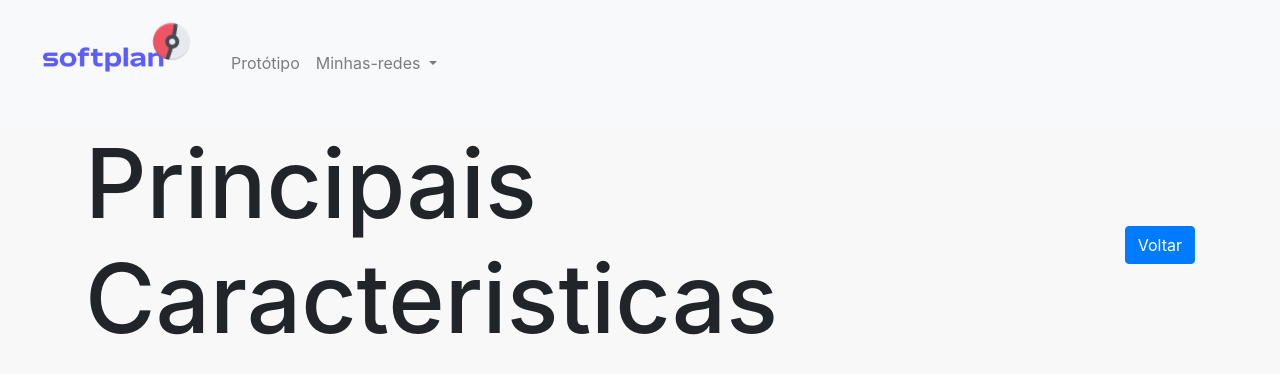
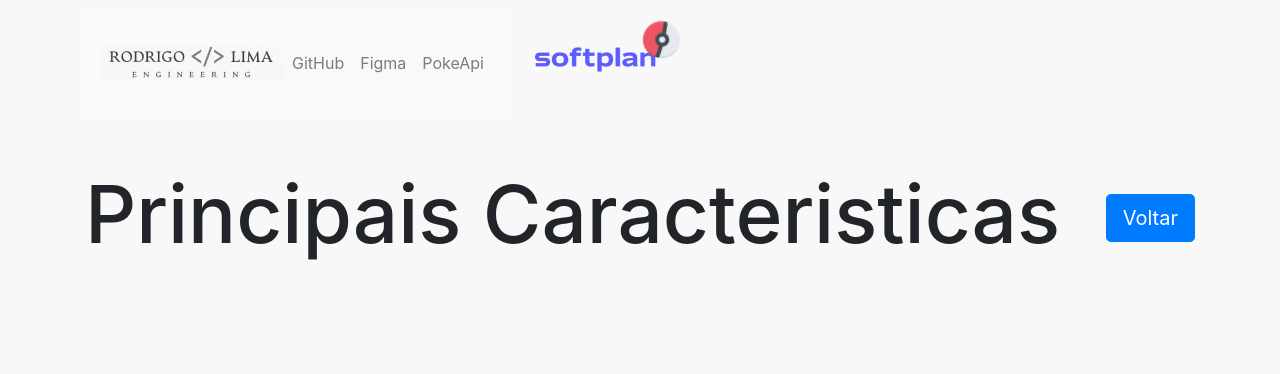
Before and after one commit to zrodrigolimaz/pokedex-angular, an Angular app: page /details/1 in a window 1280 px wide. Shown: the top 374 px of the page. Built offline with nearby package versions, Linux system fonts and the light colour scheme; no server answers.

Commit message:
styles adjust

```diff
--- a/src/app/pages/details/details.component.css
+++ b/src/app/pages/details/details.component.css
@@ -42,6 +42,18 @@
 
 @media (min-width: 992px) {
 .responsive-h1 {
-    font-size: 6rem;
+    font-size: 5rem;
 }
 }
+
+.scaleUp-animation {
+    opacity: 0;
+    transform: scale(0.89);
+    animation: scaleUp 1s forwards;
+  }
+
+  @keyframes scaleUp {
+    to {
+      opacity: 1;
+    }
+  }
--- a/src/app/pages/details/details.component.html
+++ b/src/app/pages/details/details.component.html
@@ -3,18 +3,18 @@
 <main class="container">
 
     <div class="d-flex justify-content-between align-items-center mb-3">
-        <h1 class="responsive-h1">Principais Caracteristicas</h1>
-        <button type="button" class="btn btn-primary" data-toggle="button" [routerLink]="['/']" aria-pressed="false">
+        <h2 class="responsive-h1">Principais Caracteristicas</h2>
+        <button type="button" class="btn btn-primary btn-lg" data-toggle="button" [routerLink]="['/']" aria-pressed="false">
             Voltar
         </button>
     </div>
     <div class="d-flex mt-4 mb-2" *ngIf="pokemon && pokemon.length > 0">
         <figure class="figure">
-            <img [src]="pokemon[0].sprites.other.dream_world.front_default" class="figure-img img-fluid rounded"
+            <img [src]="pokemon[0].sprites.other.dream_world.front_default" class="figure-img img-fluid rounded scaleUp-animation"
                 [alt]="pokemon[0].name">
         </figure>
         <div class="d-flex flex-column ml-3">
-            <h2 class="h1 ml-4 mt-4 responsive-h2">{{ pokemon[0].name }}</h2>
+            <h2 class="h2 ml-4 mt-4 responsive-h2">{{ pokemon[0].name }}</h2>
                 <p class="figure-caption ml-4 responsive-p">{{pokemon[0].types[0].type.name}}</p>
                 <p class="h4 ml-4 mt-2 responsive-p">Este Pokémon possui habilidades impressionantes <br> e uma base de experiência de
                 <span class="text-primary">{{pokemon[0].base_experience}}</span> pontos.
--- a/src/app/pages/home/home.component.html
+++ b/src/app/pages/home/home.component.html
@@ -1,4 +1,4 @@
+<headerbar />
 <main>
-    <headerbar />
     <list />
 </main>
--- a/src/app/reusable/headerbar/headerbar.component.css
+++ b/src/app/reusable/headerbar/headerbar.component.css
@@ -1,12 +1,15 @@
-#pokeball {
-    margin-left: 145px;
-    margin-top: 15px;
-    margin-right: 34px;
+.container-logo-softplan {
+    position: relative;
+  }
+
+  #pokeball {
+    margin-top: 5px;
+    margin-left: 127px;
     position: absolute;
-    width: 37px;
-    height: 37px;
     animation: pokeball-animation 3s infinite;
-}
+  }
+
+
 
 @keyframes pokeball-animation {
     0%   { top: 0; left: 0; transform: rotate(0deg); }
@@ -15,7 +18,7 @@
 }
 
 .navbar-header {
-    margin-right: 32px;
-    display: flex;
-    justify-content: space-between;
+  margin-right: 32px;
+  display: flex;
+  justify-content: space-between;
 }
--- a/src/app/reusable/headerbar/headerbar.component.html
+++ b/src/app/reusable/headerbar/headerbar.component.html
@@ -1,27 +1,31 @@
 <header>
+    <div class="mt-2 d-flex container mb-5">
         <nav class="navbar navbar-expand-lg navbar-light bg-light">
-        <div class="navbar-header">
-            <img id="pokeball" src="../../../assets/pokebola.png" alt="pokeball">
-            <img class="logo" src="../../../assets/logo/logo-softplan.png" alt="logo softplan">
-        </div>
-            <button class="navbar-toggler" type="button" data-toggle="collapse" data-target="#navbarNavDropdown" aria-controls="navbarNavDropdown" aria-expanded="false" aria-label="Toggle navigation">
+            <img src="../../../assets/logo/logo-rodrigo.png" alt="logo rodrigo lima">
+            <button class="navbar-toggler" type="button" data-toggle="collapse" data-target="#navbarNav"
+                aria-controls="navbarNav" aria-expanded="false" aria-label="Toggle navigation">
                 <span class="navbar-toggler-icon"></span>
             </button>
-            <div class="collapse navbar-collapse" id="navbarNavDropdown">
+            <div class="collapse navbar-collapse" id="navbarNav">
                 <ul class="navbar-nav">
                     <li class="nav-item">
-                        <a class="nav-link" href="https://www.figma.com/file/bYeksFe0irUZJe9qZPD88P/pokedex?type=design&node-id=0-1&mode=design&t=HKzoPyivWo8qer1L-0">Protótipo</a>
+                        <a class="nav-link" href="https://github.com/zrodrigolimaz/pokedex-angular"
+                            target="_blank">GitHub</a>
                     </li>
-                    <li class="nav-item dropdown">
-                        <a class="nav-link dropdown-toggle" href="#" role="button" data-toggle="dropdown" aria-expanded="false">
-                            Minhas-redes
-                        </a>
-                        <div class="dropdown-menu">
-                            <a class="dropdown-item" href="https://www.linkedin.com/in/zrodrigolimaz/" target="_blank">LinkedIn</a>
-                            <a class="dropdown-item" href="https://rodrigolima.tech/"target="_blank">Portfolio pessoal</a>
-                        </div>
+                    <li class="nav-item">
+                        <a class="nav-link"
+                            href="https://www.figma.com/file/bYeksFe0irUZJe9qZPD88P/pokedex?type=design&node-id=0%3A1&mode=design&t=kQ8EfRavSpSfBR3W-1"
+                            target="_blank">Figma</a>
+                    </li>
+                    <li class="nav-item">
+                        <a class="nav-link" href="https://pokeapi.co/" target="_blank">PokeApi</a>
                     </li>
                 </ul>
             </div>
         </nav>
+        <div class="container-logo-softplan">
+            <img id="pokeball" src="../../../assets/pokebola.png" alt="pokeball">
+            <img class="logo" src="../../../assets/logo/logo-softplan.png" alt="logo softplan">
+        </div>
+    </div>
 </header>
--- a/src/app/reusable/list/list.component.css
+++ b/src/app/reusable/list/list.component.css
@@ -121,3 +121,15 @@ background-color: #C03028;
   color: var(--dark-gray-color);
   font-weight: 600;
 }
+
+.scaleUp-animation {
+  opacity: 0;
+  transform: scale(0.89);
+  animation: scaleUp 1s forwards;
+}
+
+@keyframes scaleUp {
+  to {
+    opacity: 1;
+  }
+}
--- a/src/app/reusable/list/list.component.html
+++ b/src/app/reusable/list/list.component.html
@@ -5,11 +5,11 @@
 <searchbar (emmitSearch)="getSearch($event)" />
 
 <ng-template ngFor let-pokemon [ngForOf]="getAllPokemons">
-    <div class="card custom-card mb-3" *ngIf="pokemon.details ">
+    <div class="card custom-card mb-3 container" *ngIf="pokemon.details ">
         <div class="row no-gutters">
             <div class="col-md-4 d-flex justify-content-center align-items-center cursor-pointer"
                 (click)="navigateToDetails($event, pokemon.details.id)">
-                <img [src]="pokemon.details?.sprites?.other?.dream_world?.front_default" class="card-img-top" [alt]="pokemon.name">
+                <img [src]="pokemon.details?.sprites?.other?.dream_world?.front_default" class="card-img-top scaleUp-animation" [alt]="pokemon.name">
             </div>
             <div class="col-md-8 position-relative d-flex">
                 <div class=" flex-grow-1 ml-2">
--- a/src/app/reusable/searchbar/searchbar.component.html
+++ b/src/app/reusable/searchbar/searchbar.component.html
@@ -1,4 +1,4 @@
-<form>
+<form class="container">
     <input #input (keyup)="search(input.value)" type="text" placeholder="Quem é esse pokémon...">
     <img src="../../../assets/icons/searchbar-icon.svg" alt="Busque seu pokemon">
 </form>
--- a/src/styles.css
+++ b/src/styles.css
@@ -5,7 +5,7 @@ body {
 }
 
 main {
-    max-width: 600px;
+    max-width: 800px;
     width: 100%;
     margin: 0 auto;
     box-sizing: border-box;
```
Also changed, not shown: src/assets/logo/logo-pokemon.png (added). Lines whose indentation alone changed are shown as unchanged.
